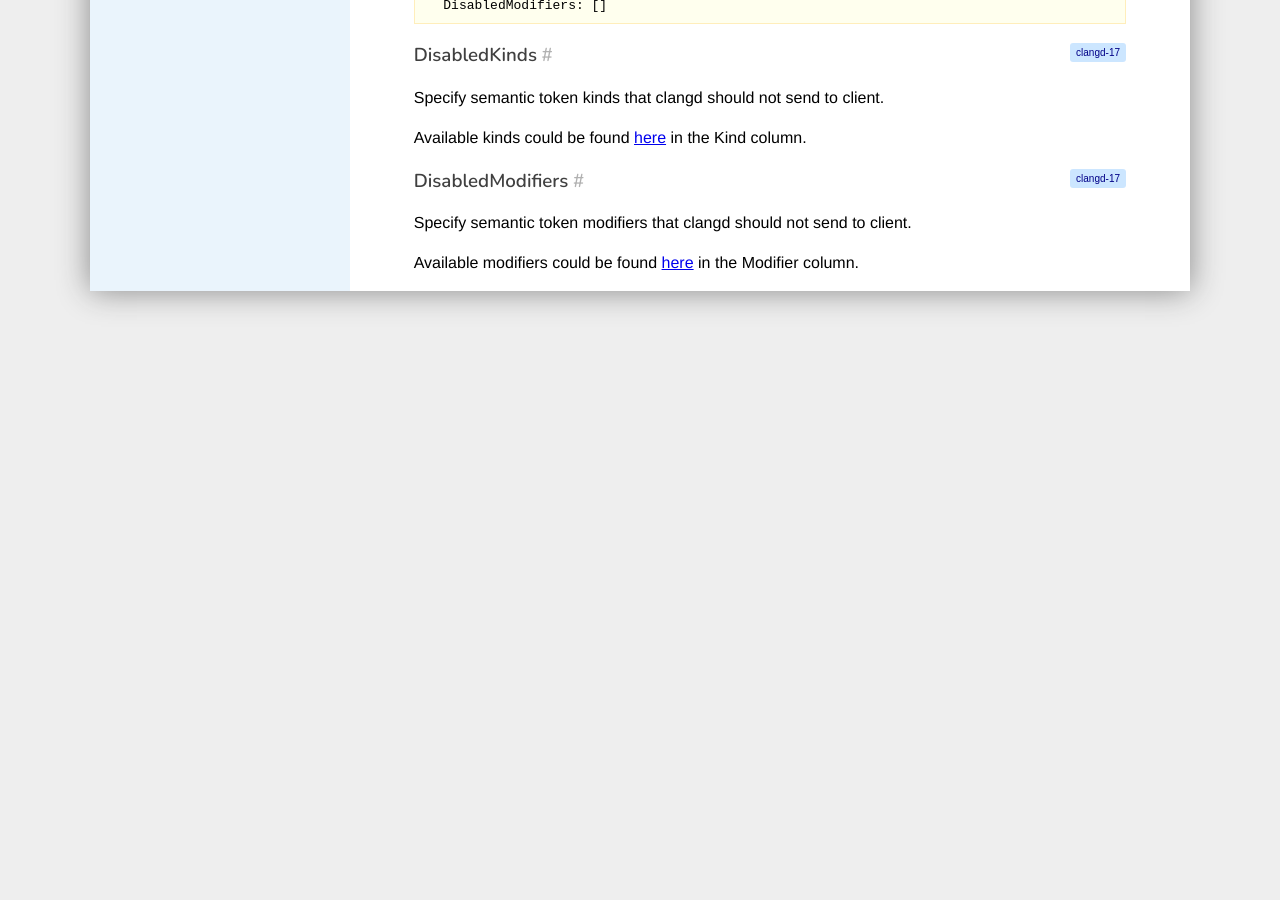
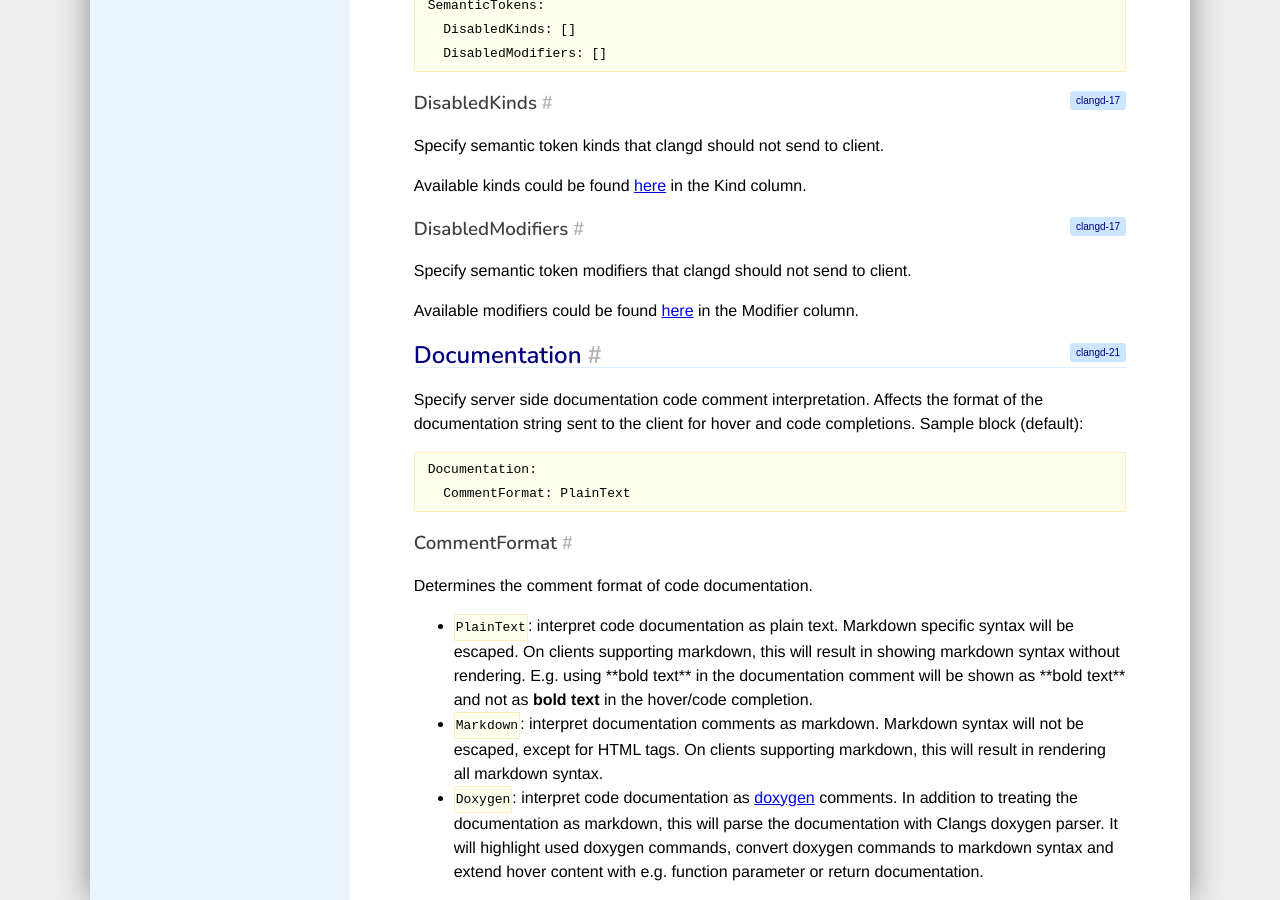
Before and after one commit to llvm/clangd-www, a Jekyll site: the page built from config.md, in a window 1280 px wide and 900 px high, scrolled down 11340 px. Built offline with Jekyll 4.4.1, drawn with Linux system fonts in a browser that asks for light colours; our own code applies the rules of GitHub Pages for plain Markdown files; some of the changed text lies outside the part shown.

Commit message:
Add documentation for the config option "Documentation"

````diff
--- a/config.md
+++ b/config.md
@@ -535,3 +535,23 @@ Available kinds could be found [here](features#kinds) in the Kind column.
 Specify semantic token modifiers that clangd should not send to client.
 
 Available modifiers could be found [here](features#modifiers) in the Modifier column.
+
+## Documentation
+{:.v21}
+
+Specify server side documentation code comment interpretation.
+Affects the format of the documentation string sent to the client for hover and code completions.
+Sample block (default):
+
+```yaml
+Documentation:
+  CommentFormat: PlainText
+```
+
+### CommentFormat
+
+Determines the comment format of code documentation.
+
+- `PlainText`: interpret code documentation as plain text. Markdown specific syntax will be escaped. On clients supporting markdown, this will result in showing markdown syntax without rendering. E.g. using \*\*bold text\*\* in the documentation comment will be shown as \*\*bold text\*\* and not as **bold text** in the hover/code completion.
+- `Markdown`: interpret documentation comments as markdown. Markdown syntax will not be escaped, except for HTML tags. On clients supporting markdown, this will result in rendering all markdown syntax.
+- `Doxygen`: interpret code documentation as [doxygen](https://www.doxygen.nl/) comments. In addition to treating the documentation as markdown, this will parse the documentation with Clangs doxygen parser. It will highlight used doxygen commands, convert doxygen commands to markdown syntax and extend hover content with e.g. function parameter or return documentation.
````
